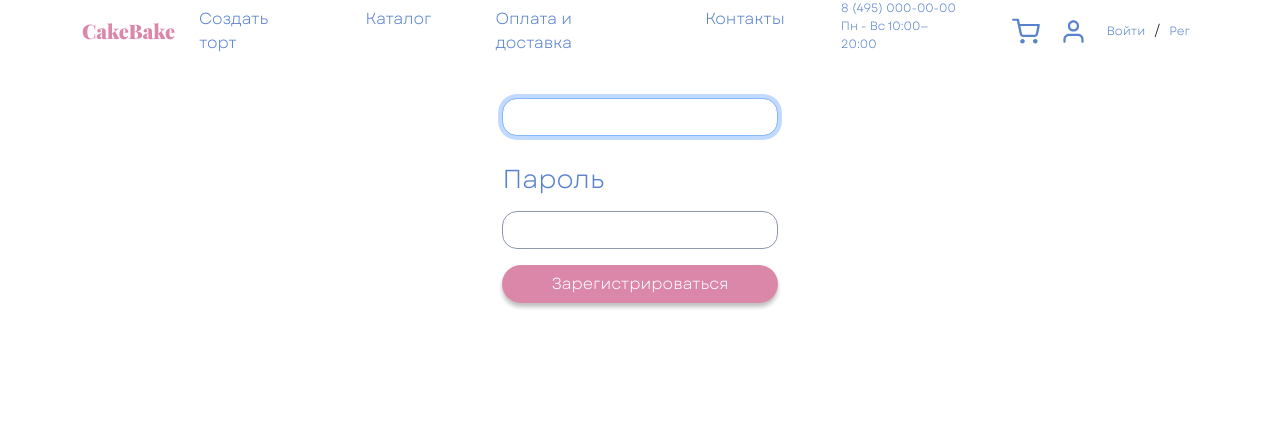
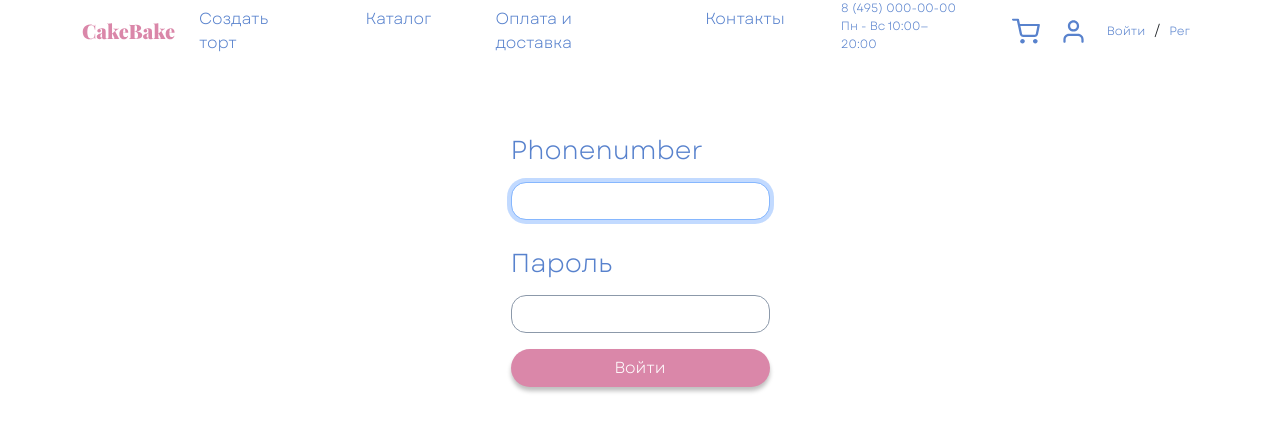
Before and after one commit to hyggebox/bakecake, a Django app: page /auth/login/ in a window 1280 px wide. Shown: the part 25-457 px from the top of the page. Run offline with Django 4.2, Linux system fonts and the light colour scheme; parts of the project's set-up code (start-up, migrations or seed data) failed here and were passed over; some libraries are stand-ins or nearby versions.

Commit message:
Fix button text

```diff
--- a/bakecake/templates/registration/login.html
+++ b/bakecake/templates/registration/login.html
@@ -6,7 +6,7 @@
 
 {% block content %}
 
-<div class="container mb-6">
+<div class="container mt-header mb-6">
   <div class="row mt-5">
     <div class="col-12 col-xxl-12 d-flex justify-content-center">
 
@@ -20,7 +20,7 @@
               </div>
               {%  endfor %}
               <div class="d-flex justify-content-center">
-                <button type="submit" class="btn btn_hover text-white rounded-pill mt-3 px-5 shadow-none cake__button cake__bg_pink" style="width:100%">Зарегистрироваться</button>
+                <button type="submit" class="btn btn_hover text-white rounded-pill mt-3 px-5 shadow-none cake__button cake__bg_pink" style="width:100%">Войти</button>
               </div>
             </form>
 
```
